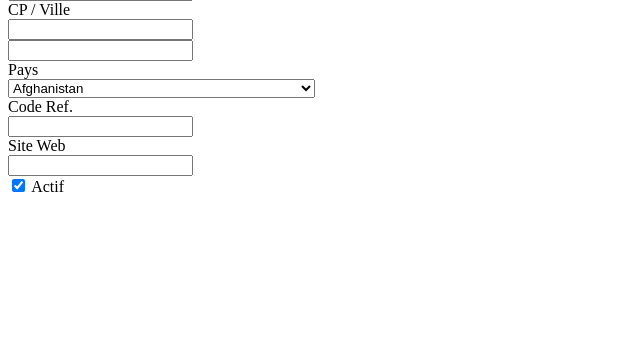
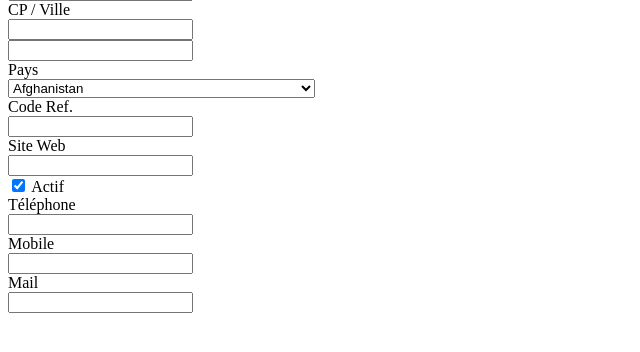
Before and after one commit to RomualdLewandoski/TijaraShop-WP-Plugin, a PHP site: page /adminAddSupplier.php in a window 1280 px wide. Shown: the part 256-608 px from the top of the page, without its empty margins (0-640 px from the left). Run offline with PHP 8.4, Linux system fonts and the light colour scheme; data that the repository does not hold is empty.

Commit message:
Add 3rd card

```diff
--- a/views/adminAddSupplier.php
+++ b/views/adminAddSupplier.php
@@ -89,7 +89,7 @@
                             Pays
                         </div>
                         <div class="col-md-10">
-                            <select id="country" name="country" class="form-control chosen-select">
+                            <select id="country" name="country" class="form-control chosen-select col-12">
                                 <option value="Afghanistan">Afghanistan</option>
                                 <option value="Åland Islands">Åland Islands</option>
                                 <option value="Albania">Albania</option>
@@ -385,7 +385,22 @@
         </div>
 
         <div class="col-md-6">
-
+            <div class="card card-primary col-12">
+                <div class="card-header">
+                    <div class="row mb-1 aic">
+                        <div class="col-md-3">Téléphone</div>
+                        <div class="col-md-9"><input type="text" class="form-control"></div>
+                    </div>
+                    <div class="row mb-1 aic">
+                        <div class="col-md-3">Mobile</div>
+                        <div class="col-md-9"><input type="text" class="form-control"></div>
+                    </div>
+                    <div class="row aic">
+                        <div class="col-md-3">Mail</div>
+                        <div class="col-md-9"><input type="email" class="form-control"></div>
+                    </div>
+                </div>
+            </div>
             <!--END 2nd col -->
         </div>
     </div>
```
